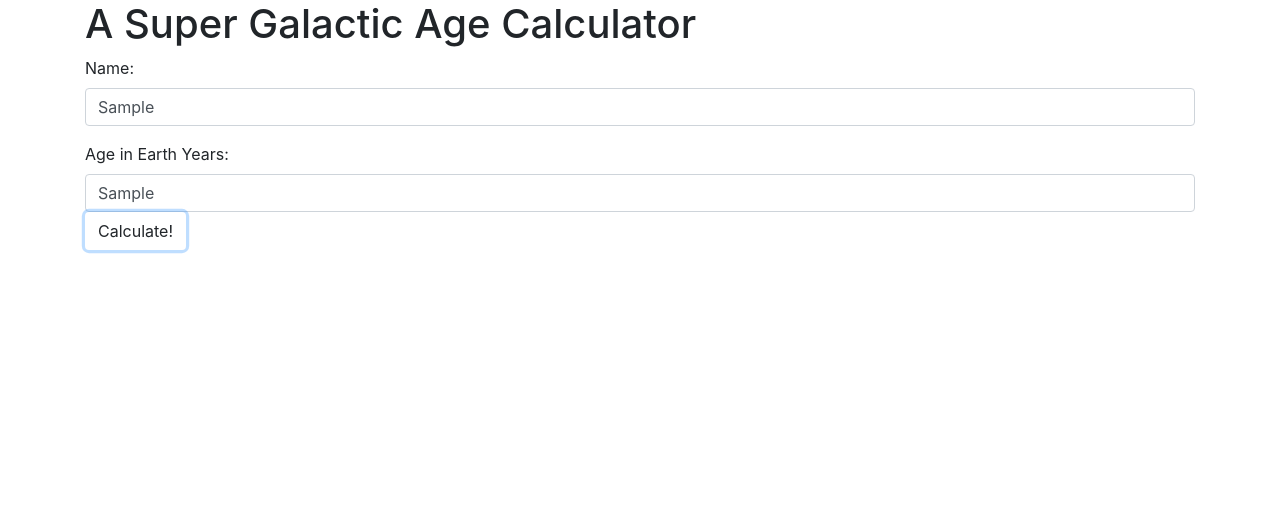
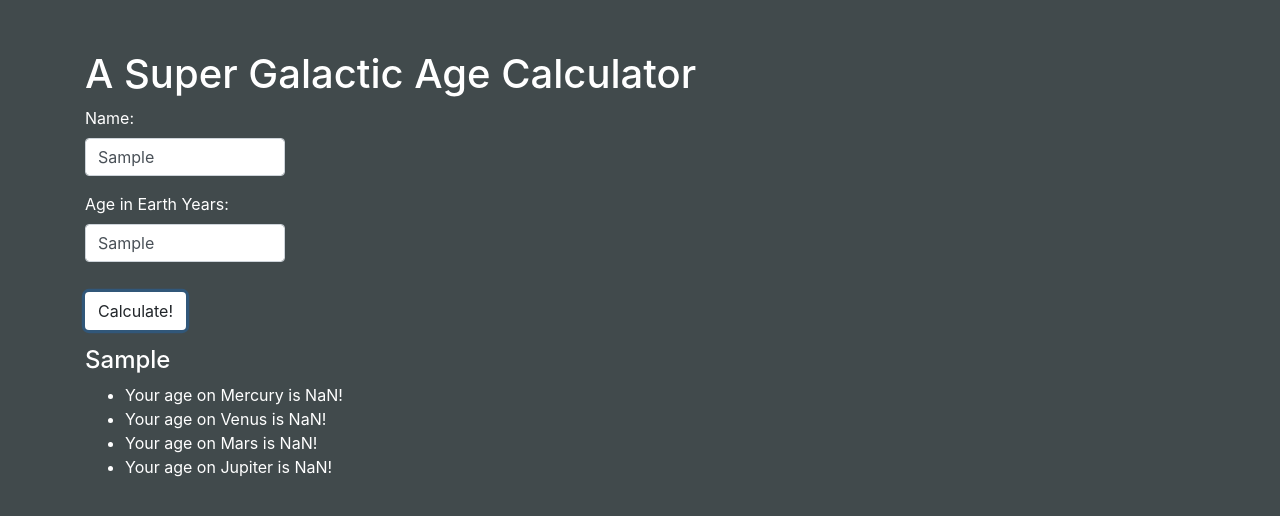
Before and after one commit to LINDGRENBA/space-age, a website built with webpack: page src/index.html in a window 1280 px wide. Both pictures are taken after typing "Sample", "Sample" into the empty fields and a click on the button "Calculate!". Built offline with nearby package versions, Linux system fonts and the light colour scheme.

Commit message:
Add form and output to index.html, add UI logic to main.js.

```diff
--- a/src/index.html
+++ b/src/index.html
@@ -7,7 +7,7 @@
 </head>
 <body>
   <div class="container">
-    <header class="well">
+    <header>
       <h1>A Super Galactic Age Calculator</h1>
     </header>
     <form id="calculate-ages">
@@ -21,14 +21,17 @@
         <button type="submit" class="btn">Calculate!</button>
       </div>
     </form>
-    <div id="output">
-      <div id="mercury-ouput"></div>
-      <div id="venus-ouput"></div>
-      <div id="mars-ouput"></div>
-      <div id="jupiter-ouput"></div>
+
+    <div>
+      <h4 id="name-output"></h4>
+      <ul id="output">
+
+      </ul>
     </div>
+
+    <!--
+      Link for user to look up life expectancy when feature to see remaining years is added
+      https://www.blueprintincome.com/tools/life-expectancy-calculator-how-long-will-i-live/ -->
   </div>
-
-
 </body>
 </html>
--- a/src/main.js
+++ b/src/main.js
@@ -13,5 +13,10 @@ $(document).ready(function() {
     let userAge = $("#age").val();
     const user = new User(userName, userAge);
     user.ageOnOtherPlanets();
+    $("#name-output").text(userName);
+    $("#output").append(`<li>Your age on Mercury is ${user.mercuryAge}!</li>`);
+    $("#output").append(`<li>Your age on Venus is ${user.venusAge}!</li>`);
+    $("#output").append(`<li>Your age on Mars is ${user.marsAge}!</li>`);
+    $("#output").append(`<li>Your age on Jupiter is ${user.jupiterAge}!</li>`);
   });
 });
--- a/src/styles.css
+++ b/src/styles.css
@@ -0,0 +1,14 @@
+body {
+  background-color: #414a4c;
+  padding: 50px;
+  color: #FFF;
+}
+
+.form-group {
+  max-width: 200px;
+}
+
+.btn {
+margin-top: 30px;
+background-color: white;
+}
```
Also changed, not shown: objectives.txt (deleted, +0 -8 lines).
